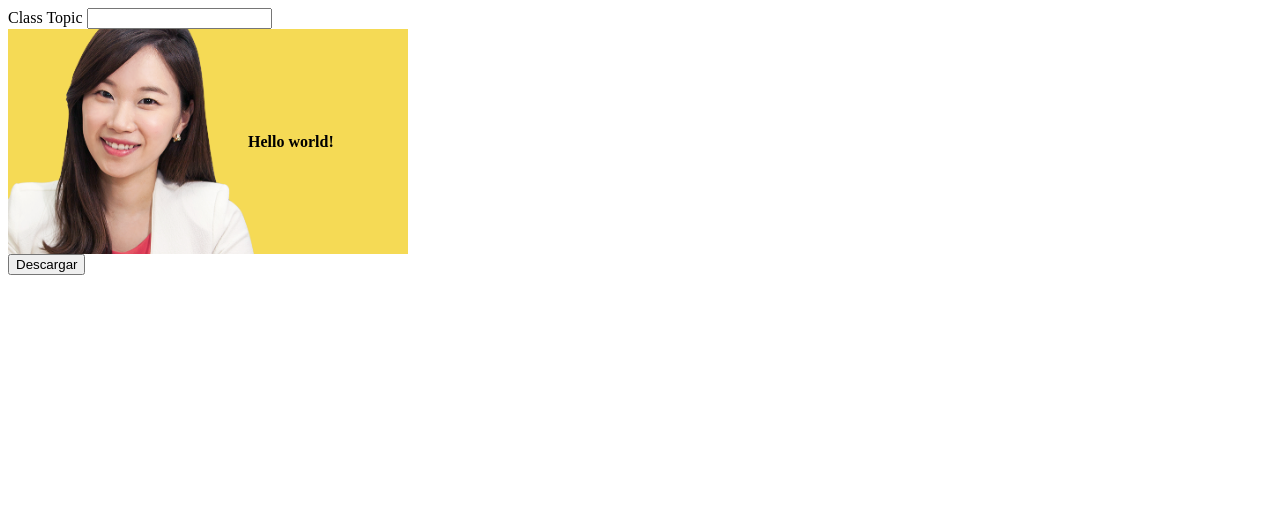
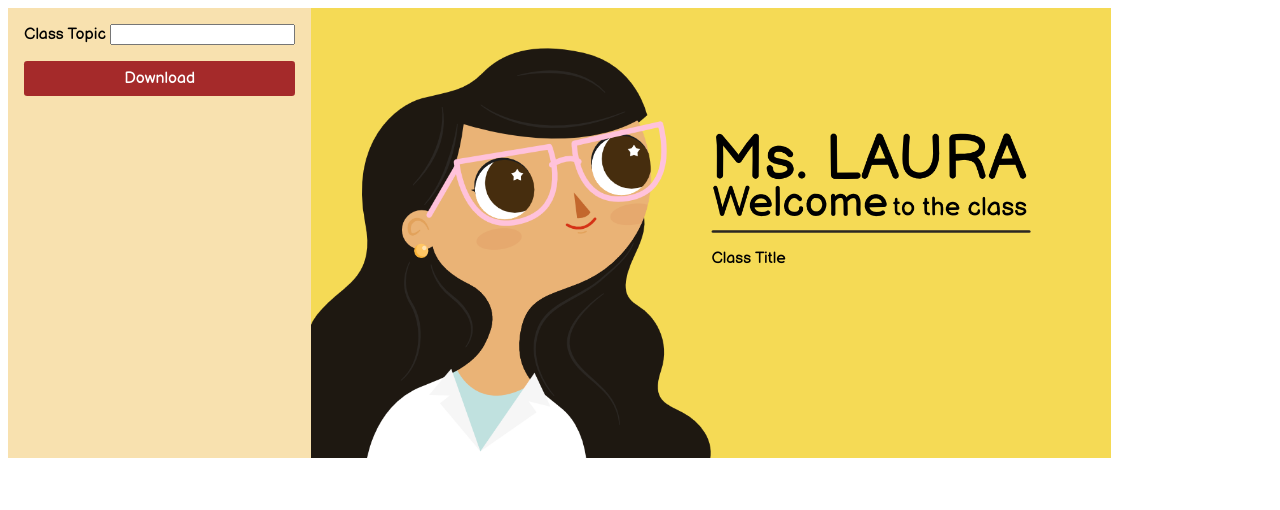
Before and after one commit to georgehossa/youtube-thumbnail-generator, a website built with Parcel: page src/index.html in a window 1280 px wide. Built offline with nearby package versions, Linux system fonts and the light colour scheme.

Commit message:
style and config with html2canvas

```diff
--- a/package.json
+++ b/package.json
@@ -4,7 +4,8 @@
   "description": "",
   "main": "index.js",
   "scripts": {
-    "test": "echo \"Error: no test specified\" && exit 1"
+    "dev": "parcel ./src/index.html",
+    "build": "parcel build ./scr/index.html"
   },
   "keywords": [],
   "author": "",
@@ -12,5 +13,8 @@
   "dependencies": {
     "file-saver": "^2.0.2",
     "html2canvas": "^1.0.0-rc.5"
+  },
+  "devDependencies": {
+    "parcel-bundler": "^1.12.4"
   }
 }
--- a/src/css/index.css
+++ b/src/css/index.css
@@ -1,25 +1,69 @@
-#capture {
+body {
+  display: flex;
+  font-family: "Balsamiq Sans", cursive;
+}
+
+img {
+  max-width: 100%;
+  display: block;
+  border: 0;
+}
+
+.controls {
+  padding: 1rem;
+  background-color: rgb(248, 225, 175);
+}
+
+.btn {
+  display: block;
+  width: 100%;
+  margin: 1rem auto;
+  padding: 0.5rem 1rem;
+  border-radius: 0.2rem;
+  border: none;
+  font-family: "Balsamiq Sans", cursive;
+  font-size: 1rem;
+  background-color: brown;
+  color: white;
+}
+
+.capture {
   position: relative;
-  display: flex;
-  align-items: center;
-  width: 400px;
-  height: 225px;
-  /* background-image: url("../assets/img/teacher_may.png");
-  background-position: left 30px;
-  background-repeat: no-repeat;
-  background-size: contain; */
+  width: 800px;
+  height: 450px;
   background-color: #f5da55;
   box-sizing: border-box;
   overflow: hidden;
 }
 
-.classTitle {
-  padding-left: 60%;
+.capture__wrapper {
+  display: grid;
+  grid-template: 1fr 1fr / 1fr 1fr;
+  grid-template-areas: "image title" "image class";
+  height: 100%;
 }
+
+.image__wrapper {
+  grid-area: image;
+  align-self: end;
+  justify-self: start;
+}
+
+.title__wrapper {
+  grid-area: title;
+  align-self: end;
+  justify-self: start;
+}
+
+.class__wrapper {
+  grid-area: class;
+}
+
+.channelTitle,
 .teacherIMG {
-  position: absolute;
-  left: -89px;
-  bottom: -253px;
-  max-width: 100%;
   width: 100%;
 }
+
+.channelTitle {
+  max-width: 80%;
+}
--- a/src/index.html
+++ b/src/index.html
@@ -4,25 +4,34 @@
 <head>
   <meta charset="UTF-8">
   <meta name="viewport" content="width=device-width, initial-scale=1.0">
+  <link href="https://fonts.googleapis.com/css2?family=Balsamiq+Sans&display=swap" rel="stylesheet">
   <link rel="stylesheet" href="./css/index.css">
   <title>Youtube Thumbnail</title>
 </head>
 
 <body>
-  <section class="config">
+  <section class="controls">
     <div class="topicGroup">
       <label for="classTopic">Class Topic</label>
       <input id="classTopic" type="text">
     </div>
+    <div class="download">
+      <input class="btn" type="button" value="Download" id="downloadButton">
+    </div>
   </section>
-  <div id="capture">
-    <h4 class="classTitle" style="color: #000; ">Hello world!</h4>
-    <img class="teacherIMG" src="./assets/img/teacher_may.png" alt="teache">
-  </div>
-  <div class="download">
-    <input type="button" value="Descargar" id="downloadButton">
-  </div>
-
+  <section class="capture">
+    <div class="capture__wrapper">
+      <div class="image__wrapper">
+        <img class="teacherIMG" src="./assets/img/miss-laura.png" alt="teache">
+      </div>
+      <div class="title__wrapper">
+        <img alt="Ms. Laura Title" class="channelTitle" src="./assets/img/title.png">
+      </div>
+      <div class="class__wrapper">
+        <p class="classTitle">Class Title</p>
+      </div>
+    </div>
+  </section>
   <script src="./js/index.js"></script>
 </body>
 
--- a/src/js/index.js
+++ b/src/js/index.js
@@ -1,7 +1,7 @@
 import html2canvas from 'html2canvas';
 import { saveAs } from 'file-saver';
 
-const imageContainer = document.querySelector('#capture');
+const imageContainer = document.querySelector('.capture');
 const downloadButton = document.querySelector('#downloadButton');
 const topicInput = document.querySelector('#classTopic');
 const topicContainer = document.querySelector('.classTitle');
```
Also changed, not shown: src/assets/img/miss-laura.png (added), src/assets/img/miss-laura.svg (added), src/assets/img/teacher_may.png (deleted), src/assets/img/title.png (added), src/assets/img/title.svg (added), 1 other file.
